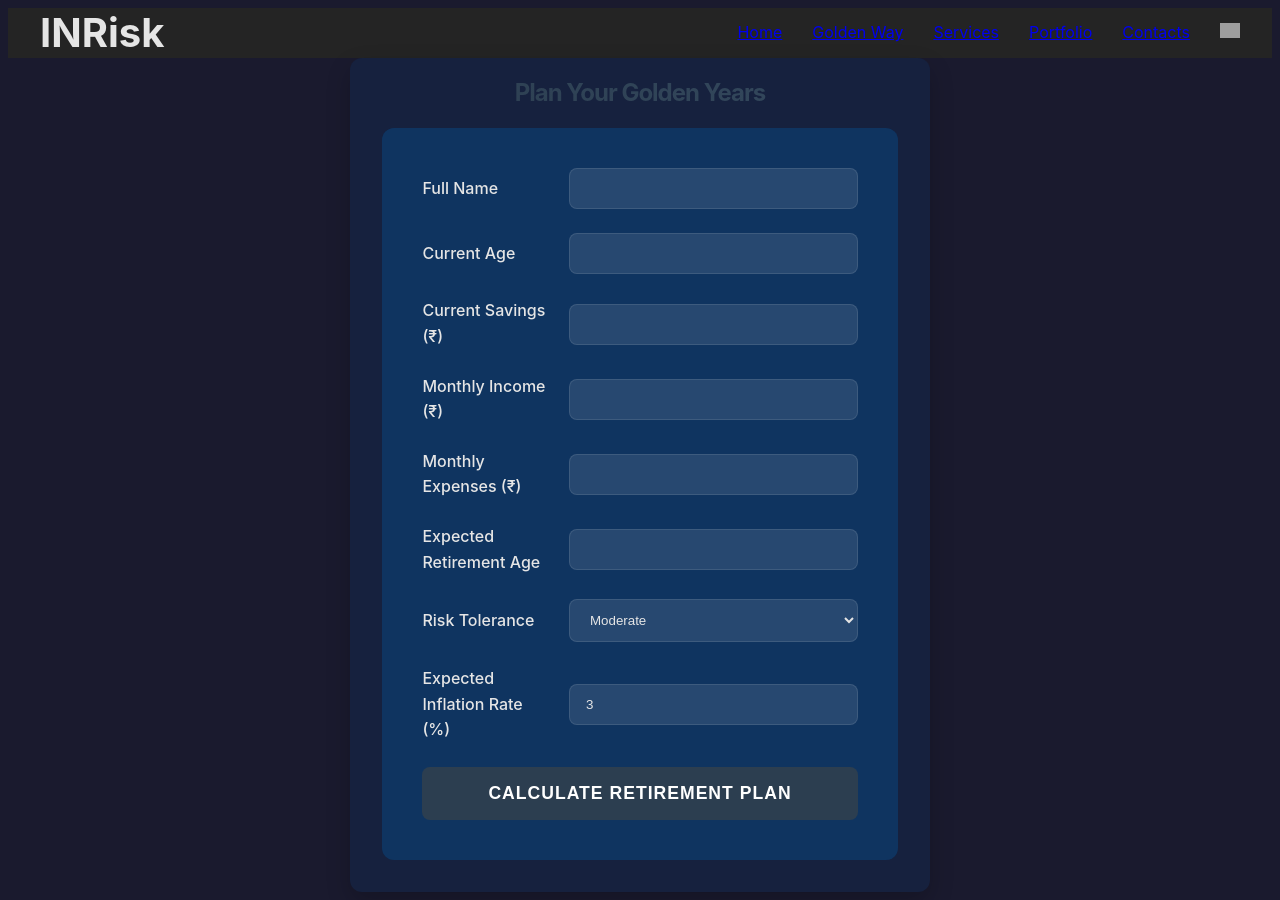
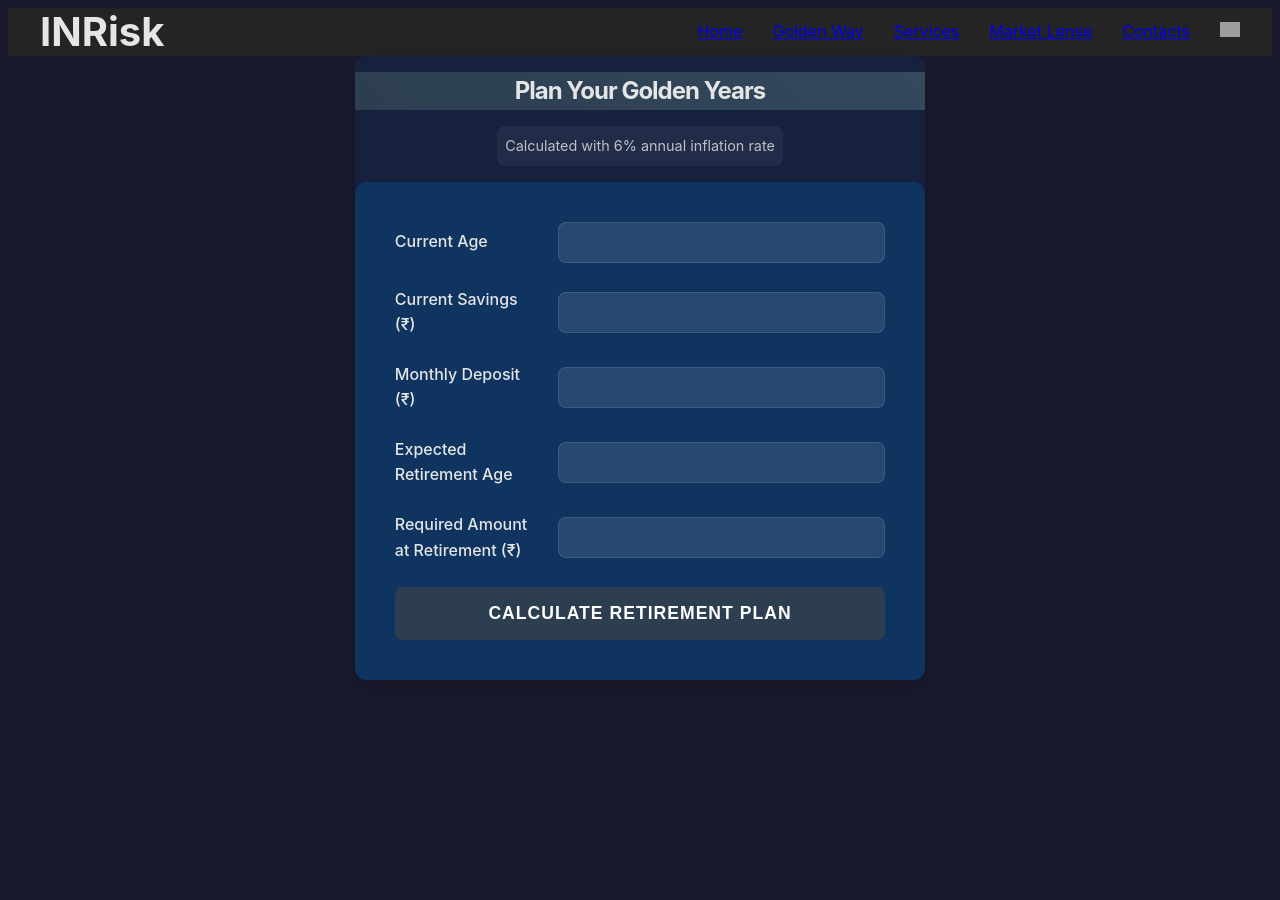
Before and after one commit to Khprateek/INRisk, a React (Vite) app: page /goldenway in a window 1280 px wide. After the commit the page ends 816 px from the top, so only its background shows below. Built offline with nearby package versions, Linux system fonts and the light colour scheme; grey boxes are pictures that could not be loaded.

Commit message:
improve goldenWay

```diff
--- a/src/App.jsx
+++ b/src/App.jsx
@@ -1,7 +1,7 @@
 import React from 'react';
 import { BrowserRouter as Router, Routes, Route, useLocation } from 'react-router-dom';
 import Navbar from './components/Navbar/Navbar';
-import Portfolio from './pages/Portfolio/Portfolio';
+import MarketLense from './pages/Portfolio/MarketLense';
 import GoldenWay from './pages/Goldenway/Goldenway';
 import './App.scss';
 
@@ -16,7 +16,7 @@ const App = () => {
 const AppContent = () => {
   const location = useLocation();
   return (
-    <div className="App">
+    <div className="Appcontent">
       <Navbar />
       {location.pathname === '/' && (
         <div className="home-content">
@@ -25,7 +25,7 @@ const AppContent = () => {
         </div>
       )}
       <Routes>
-        <Route path="/portfolio" element={<Portfolio />} />
+        <Route path="/marketlense" element={<MarketLense />} />
         <Route path="/goldenway" element={<GoldenWay />} />
       </Routes>
     </div>
--- a/src/App.scss
+++ b/src/App.scss
@@ -1,4 +1,4 @@
-.App {
+.Appcontent {
   width: 100%;
   min-height: 100vh;
   display: flex;
--- a/src/components/Navbar/Navbar.jsx
+++ b/src/components/Navbar/Navbar.jsx
@@ -11,7 +11,7 @@ const Navbar = () => {
           <Link to="/">Home</Link>
           <Link to="/Goldenway">Golden Way</Link>
           <Link to="/services">Services</Link>
-          <Link to="/portfolio">Portfolio</Link>
+          <Link to="/marketlense">Market Lense</Link>
           <Link to="/contacts">Contacts</Link>
           <Link to="/cart">
             <img src="/Images/Bag_icon.png" alt="Shopping Cart" />
--- a/src/components/Navbar/Navbar.scss
+++ b/src/components/Navbar/Navbar.scss
@@ -1,5 +1,5 @@
 .navbar{
-    height: 50px;
+    height: 3rem;
     width: 100%;
     background-color: #242424;
     .wrapper{
--- a/src/pages/Goldenway/Goldenway.jsx
+++ b/src/pages/Goldenway/Goldenway.jsx
@@ -4,19 +4,19 @@ import './Goldenway.scss';
 
 function GoldenWay() {
   const [formData, setFormData] = useState({
-    name: '',
     age: '',
     currentSavings: '',
-    monthlyIncome: '',
-    monthlyExpenses: '',
+    monthlyDeposit: '',
     expectedRetirementAge: '',
-    riskTolerance: 'moderate',
-    expectedInflation: 3,
+    requiredRetirementAmount: '',
+    riskTolerance: '',
   });
 
+  const INFLATION_RATE = 0.06;
   const [retirementPlan, setRetirementPlan] = useState(null);
   const [projectionData, setProjectionData] = useState([]);
-  const [formVisible, setFormVisible] = useState(true); // Manage form visibility
+  const [formVisible, setFormVisible] = useState(true);
+  const [requiredReturn, setRequiredReturn] = useState(null);
 
   // Load data from local storage when the component mounts
   useEffect(() => {
@@ -39,18 +39,58 @@ function GoldenWay() {
     }));
   };
 
+  const calculateRequiredReturn = () => {
+    const yearsToRetirement = formData.expectedRetirementAge - formData.age;
+    const monthlyDeposit = Number(formData.monthlyDeposit);
+    const targetAmount = Number(formData.requiredRetirementAmount);
+    const currentSavings = Number(formData.currentSavings);
+
+    // Using Goal Seek approximation
+    let requiredRate = 0.05; // Start with 5%
+    const maxIterations = 100;
+    let iteration = 0;
+
+    while (iteration < maxIterations) {
+      let projectedAmount = currentSavings;
+      const yearlyDeposit = monthlyDeposit * 12;
+
+      for (let year = 1; year <= yearsToRetirement; year++) {
+        projectedAmount = (projectedAmount + yearlyDeposit) * (1 + requiredRate);
+      }
+
+      const difference = projectedAmount - targetAmount;
+
+      if (Math.abs(difference) < targetAmount * 0.01) { // Within 1% accuracy
+        break;
+      }
+
+      if (projectedAmount < targetAmount) {
+        requiredRate += 0.01;
+      } else {
+        requiredRate -= 0.005;
+      }
+
+      iteration++;
+    }
+
+    return requiredRate;
+  };
+
+  const determineRiskTolerance = (requiredReturn) => {
+    if (requiredReturn <= 0.06) return 'conservative';
+    if (requiredReturn <= 0.09) return 'moderate';
+    return 'aggressive';
+  };
+
   const calculateRetirement = () => {
+    const requiredReturnRate = calculateRequiredReturn();
+    setRequiredReturn(requiredReturnRate);
+
+    const riskLevel = determineRiskTolerance(requiredReturnRate);
+    setFormData(prev => ({ ...prev, riskTolerance: riskLevel }));
+
     const yearsToRetirement = formData.expectedRetirementAge - formData.age;
-    const monthlyInvestment = formData.monthlyIncome - formData.monthlyExpenses;
-
-    const riskReturns = {
-      conservative: 0.06,
-      moderate: 0.08,
-      aggressive: 0.10,
-    };
-
-    const annualReturn = riskReturns[formData.riskTolerance];
-    const inflationRate = formData.expectedInflation / 100;
+    const monthlyDeposit = Number(formData.monthlyDeposit);
 
     const projections = [];
     let currentSavings = Number(formData.currentSavings);
@@ -58,11 +98,11 @@ function GoldenWay() {
     let totalProjectedValue = currentSavings;
 
     for (let year = 1; year <= yearsToRetirement; year++) {
-      const yearlyContribution = monthlyInvestment * 12;
-      totalProjectedValue = (totalProjectedValue + yearlyContribution) * (1 + annualReturn);
+      const yearlyContribution = monthlyDeposit * 12;
+      totalProjectedValue = (totalProjectedValue + yearlyContribution) * (1 + requiredReturnRate);
       cumulativeContributions += yearlyContribution;
 
-      const inflationAdjustedValue = totalProjectedValue / Math.pow(1 + inflationRate, year);
+      const inflationAdjustedValue = totalProjectedValue / Math.pow(1 + INFLATION_RATE, year);
 
       projections.push({
         year,
@@ -72,15 +112,14 @@ function GoldenWay() {
       });
     }
 
-    const futureValue = projections[projections.length - 1].totalValue;
-    const inflationAdjustedFinalValue = projections[projections.length - 1].inflationAdjustedValue;
-
     setRetirementPlan({
-      futureValue: Math.round(futureValue),
-      inflationAdjustedFinalValue: Math.round(inflationAdjustedFinalValue),
-      monthlyInvestment,
+      futureValue: Math.round(totalProjectedValue),
+      inflationAdjustedFinalValue: Math.round(totalProjectedValue / Math.pow(1 + INFLATION_RATE, yearsToRetirement)),
+      monthlyDeposit,
       yearsToRetirement,
       totalContributions: Math.round(cumulativeContributions),
+      requiredReturn: (requiredReturnRate * 100).toFixed(2),
+      riskTolerance: riskLevel,
     });
 
     setProjectionData(projections);
@@ -96,20 +135,12 @@ function GoldenWay() {
   return (
     <div className="golden-way-container">
       <h1>Plan Your Golden Years</h1>
+      <div className="inflation-info">
+        <p>Calculated with {INFLATION_RATE * 100}% annual inflation rate</p>
+      </div>
       <div className="form-container">
         {formVisible ? (
           <form onSubmit={handleSubmit}>
-            <div className="form-group">
-              <label>Full Name</label>
-              <input
-                type="text"
-                name="name"
-                value={formData.name}
-                onChange={handleChange}
-                required
-              />
-            </div>
-
             <div className="form-group">
               <label>Current Age</label>
               <input
@@ -133,22 +164,11 @@ function GoldenWay() {
             </div>
 
             <div className="form-group">
-              <label>Monthly Income (₹)</label>
+              <label>Monthly Deposit (₹)</label>
               <input
                 type="number"
-                name="monthlyIncome"
-                value={formData.monthlyIncome}
-                onChange={handleChange}
-                required
-              />
-            </div>
-
-            <div className="form-group">
-              <label>Monthly Expenses (₹)</label>
-              <input
-                type="number"
-                name="monthlyExpenses"
-                value={formData.monthlyExpenses}
+                name="monthlyDeposit"
+                value={formData.monthlyDeposit}
                 onChange={handleChange}
                 required
               />
@@ -166,24 +186,11 @@ function GoldenWay() {
             </div>
 
             <div className="form-group">
-              <label>Risk Tolerance</label>
-              <select
-                name="riskTolerance"
-                value={formData.riskTolerance}
-                onChange={handleChange}
-              >
-                <option value="conservative">Conservative</option>
-                <option value="moderate">Moderate</option>
-                <option value="aggressive">Aggressive</option>
-              </select>
-            </div>
-
-            <div className="form-group">
-              <label>Expected Inflation Rate (%)</label>
+              <label>Required Amount at Retirement (₹)</label>
               <input
                 type="number"
-                name="expectedInflation"
-                value={formData.expectedInflation}
+                name="requiredRetirementAmount"
+                value={formData.requiredRetirementAmount}
                 onChange={handleChange}
                 required
               />
@@ -194,6 +201,14 @@ function GoldenWay() {
         ) : (
           <div className="results">
             <h2>Your Retirement Plan</h2>
+            <div className="result-item">
+              <span>Required Return Rate:</span>
+              <span>{retirementPlan.requiredReturn}%</span>
+            </div>
+            <div className="result-item">
+              <span>Recommended Risk Profile:</span>
+              <span style={{ textTransform: 'capitalize' }}>{retirementPlan.riskTolerance}</span>
+            </div>
             <div className="result-item">
               <span>Expected Retirement Savings:</span>
               <span>₹{retirementPlan.futureValue.toLocaleString()}</span>
@@ -208,7 +223,7 @@ function GoldenWay() {
             </div>
             <div className="result-item">
               <span>Monthly Investment Needed:</span>
-              <span>₹{retirementPlan.monthlyInvestment.toLocaleString()}</span>
+              <span>₹{retirementPlan.monthlyDeposit.toLocaleString()}</span>
             </div>
             <div className="result-item">
               <span>Years to Retirement:</span>
--- a/src/pages/Goldenway/Goldenway.scss
+++ b/src/pages/Goldenway/Goldenway.scss
@@ -20,17 +20,13 @@
     @content;
   }
 }
-
-// Global Styles
 body {
   background-color: var(--background-dark);
   font-family: 'Inter', 'Segoe UI', Tahoma, Geneva, Verdana, sans-serif;
   line-height: 1.6;
   color: var(--text-color);
 }
-
 .golden-way-container {
-  padding: 0rem 2rem 2rem 2rem;
   width: max-content;
   margin: 0 auto;
   background-color: var(--background-light);
@@ -50,8 +46,22 @@ body {
     font-weight: 700;
     letter-spacing: -1px;
     background: linear-gradient(45deg, var(--primary-color), var(--secondary-color));
-    -webkit-background-clip: text;
-    -webkit-text-fill-color: transparent;
+  }
+
+  .inflation-info {
+    text-align: center;
+    padding: 0.5rem;
+    background-color: rgba(255, 255, 255, 0.05);
+    border-radius: 8px;
+    margin: 1rem auto;
+    width: fit-content;
+
+    p {
+      margin: 0;
+      color: var(--text-color);
+      font-size: 0.9rem;
+      opacity: 0.8;
+    }
   }
 }
 
--- a/src/pages/Portfolio/Portfolio.jsx
+++ b/src/pages/Portfolio/MarketLense.jsx
@@ -1,13 +1,13 @@
 import React from "react";
 import './Portfolio.scss';
 
-function Portfolio() {
+function MarketLense() {
   return (
     <div className="dashboard-container">
-      <h1>Portfolio</h1>
+      <h1>Market Lense</h1>
 
     </div>
   );
 }
 
-export default Portfolio;
+export default MarketLense;
```
